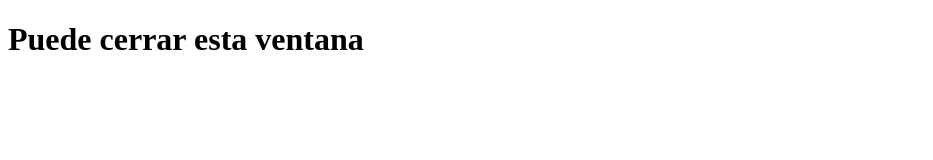
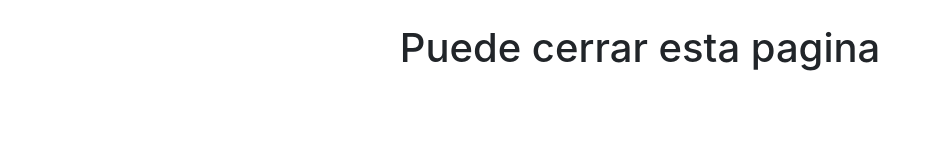
Before and after one commit to rodri-dot-git/Spotify-API, a website: page views/login.html in a window 1280 px wide. Shown: the whole page, without its empty margins (0-933 px from the left). Drawn offline with nearby package versions, Linux system fonts and the light colour scheme.

Commit message:
render callback html

```diff
--- a/views/login.html
+++ b/views/login.html
@@ -1,12 +1,30 @@
 <!DOCTYPE html>
 <html lang="en">
 <head>
+    <link rel="stylesheet" href="../css/master.css">
+    <script src="https://cdnjs.cloudflare.com/ajax/libs/popper.js/1.14.7/umd/popper.min.js"
+        integrity="sha384-UO2eT0CpHqdSJQ6hJty5KVphtPhzWj9WO1clHTMGa3JDZwrnQq4sF86dIHNDz0W1" crossorigin="anonymous">
+    </script>
+    <script src="https://stackpath.bootstrapcdn.com/bootstrap/4.3.1/js/bootstrap.min.js"
+        integrity="sha384-JjSmVgyd0p3pXB1rRibZUAYoIIy6OrQ6VrjIEaFf/nJGzIxFDsf4x0xIM+B07jRM" crossorigin="anonymous">
+    </script>
+    <link rel="stylesheet" href="https://stackpath.bootstrapcdn.com/bootstrap/4.3.1/css/bootstrap.min.css"
+        integrity="sha384-ggOyR0iXCbMQv3Xipma34MD+dH/1fQ784/j6cY/iJTQUOhcWr7x9JvoRxT2MZw1T" crossorigin="anonymous">
+    <link href="https://fonts.googleapis.com/css?family=Roboto&display=swap" rel="stylesheet">
     <meta charset="UTF-8">
     <meta name="viewport" content="width=<device-width>, initial-scale=1.0">
     <meta http-equiv="X-UA-Compatible" content="ie=edge">
     <title>Login</title>
 </head>
 <body>
-    <h1>Puede cerrar esta ventana</h1>
+    <section class="container">
+        <div class="row mt-4">
+            <div class="col-12 d-flex justify-content-center">
+                <h1>
+                    Puede cerrar esta pagina
+                </h1>
+            </div>
+        </div>
+    </section>
 </body>
 </html>
```
